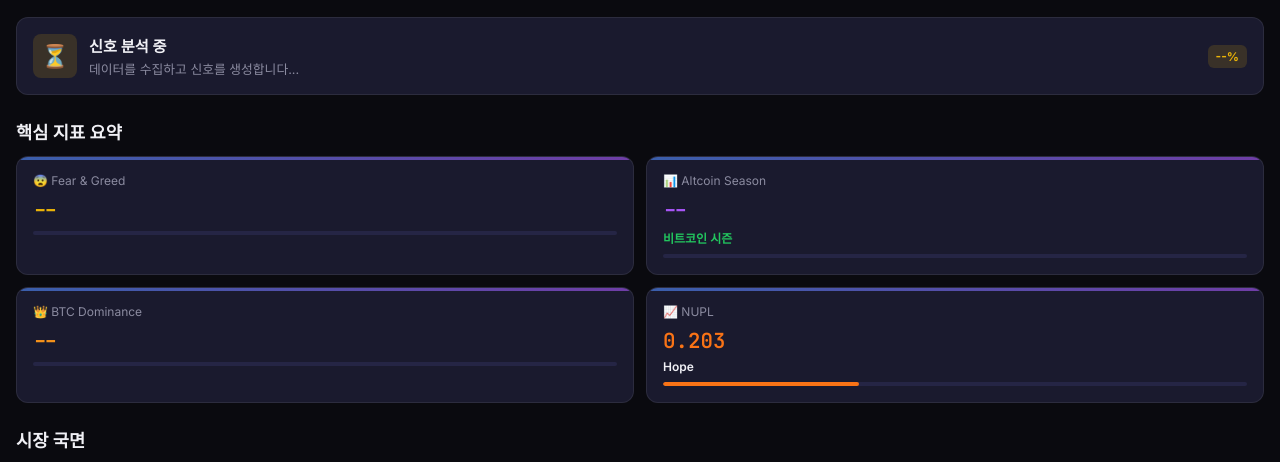
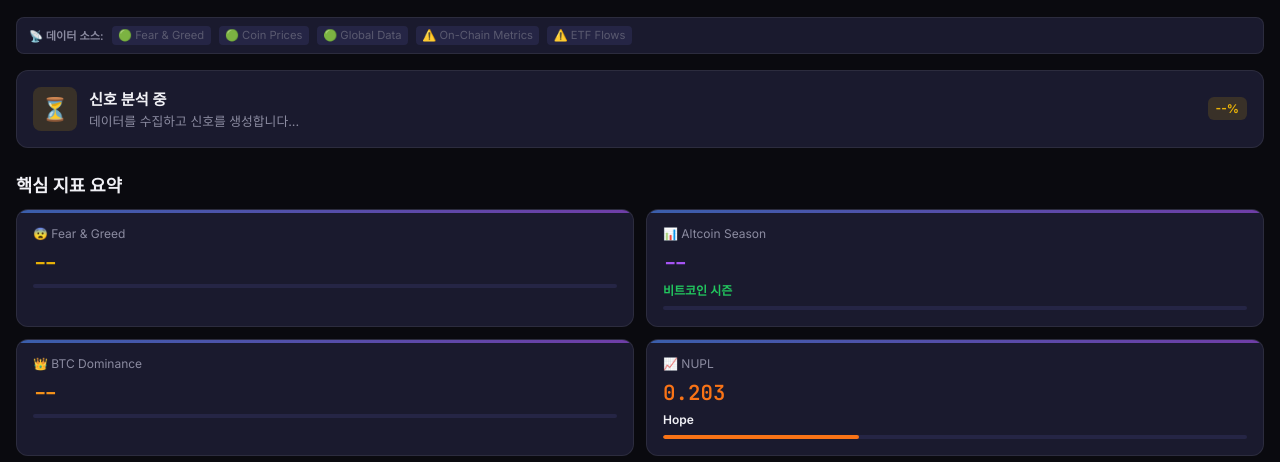
Before and after one commit to a01032767223-alt/cryptosignal, a plain HTML site: page index.html in a window 1280 px wide. Shown: the part 130-592 px from the top of the page. Drawn offline with Linux system fonts and the light colour scheme; no server answers.

Commit message:
Add files via upload

```diff
--- a/css/style.css
+++ b/css/style.css
@@ -1474,3 +1474,32 @@ body {
         padding-bottom: max(80px, calc(80px + env(safe-area-inset-bottom)));
     }
 }
+
+
+/* Data Source Bar */
+.data-source-bar {
+    display: flex;
+    align-items: center;
+    gap: 0.5rem;
+    padding: 0.5rem 0.75rem;
+    background: var(--bg-card);
+    border: 1px solid var(--border-color);
+    border-radius: var(--radius-sm);
+    margin-bottom: 1rem;
+    font-size: 0.7rem;
+    overflow-x: auto;
+    white-space: nowrap;
+}
+
+.data-source-bar .ds-label {
+    color: var(--text-secondary);
+    font-weight: 600;
+    flex-shrink: 0;
+}
+
+.data-source-bar .ds-item {
+    color: var(--text-muted);
+    padding: 0.15rem 0.4rem;
+    background: var(--bg-elevated);
+    border-radius: 4px;
+}
--- a/index.html
+++ b/index.html
@@ -130,6 +130,7 @@
                     <h2>오늘의 시장 신호</h2>
                     <p class="last-update" id="last-update">업데이트: 방금</p>
                 </div>
+                <div id="data-source-bar"></div>
 
                 <!-- Market Signals Cards -->
                 <div class="signals-grid" id="signals-grid">
--- a/js/app.js
+++ b/js/app.js
@@ -267,6 +267,31 @@ const SignalEngine = {
     }
 };
 
+
+// Data Source Status Indicator
+const DataSource = {
+    sources: {
+        fearGreed: { name: 'Fear & Greed', type: 'api', url: 'alternative.me', status: 'live' },
+        prices: { name: 'Coin Prices', type: 'api', url: 'coingecko.com', status: 'live' },
+        global: { name: 'Global Data', type: 'api', url: 'coingecko.com', status: 'live' },
+        onChain: { name: 'On-Chain Metrics', type: 'simulated', url: 'glassnode.com', status: 'simulated' },
+        etf: { name: 'ETF Flows', type: 'simulated', url: 'farside.co.uk', status: 'simulated' }
+    },
+
+    getStatusHTML: function() {
+        var html = '<div class="data-source-bar">';
+        html += '<span class="ds-label">📡 데이터 소스:</span>';
+        var keys = Object.keys(this.sources);
+        for (var i = 0; i < keys.length; i++) {
+            var s = this.sources[keys[i]];
+            var icon = s.status === 'live' ? '🟢' : '⚠️';
+            html += '<span class="ds-item" title="' + (s.status === 'live' ? '실시간 API' : '시뮬레이션 데이터') + '">' + icon + ' ' + s.name + '</span>';
+        }
+        html += '</div>';
+        return html;
+    }
+};
+
 const UI = {
     renderDashboard: function(data) {
         this.renderSignalsGrid(data);
@@ -275,6 +300,8 @@ const UI = {
         this.renderRecentAlerts(data);
         var lu = document.getElementById('last-update');
         if (lu) lu.textContent = '업데이트: ' + new Date().toLocaleTimeString('ko-KR');
+        var dsBar = document.getElementById('data-source-bar');
+        if (dsBar) dsBar.innerHTML = DataSource.getStatusHTML();
     },
 
     renderSignalsGrid: function(data) {
```
Also changed, not shown: js/config.template.js (added, +38 -0 lines), 2 other files.
